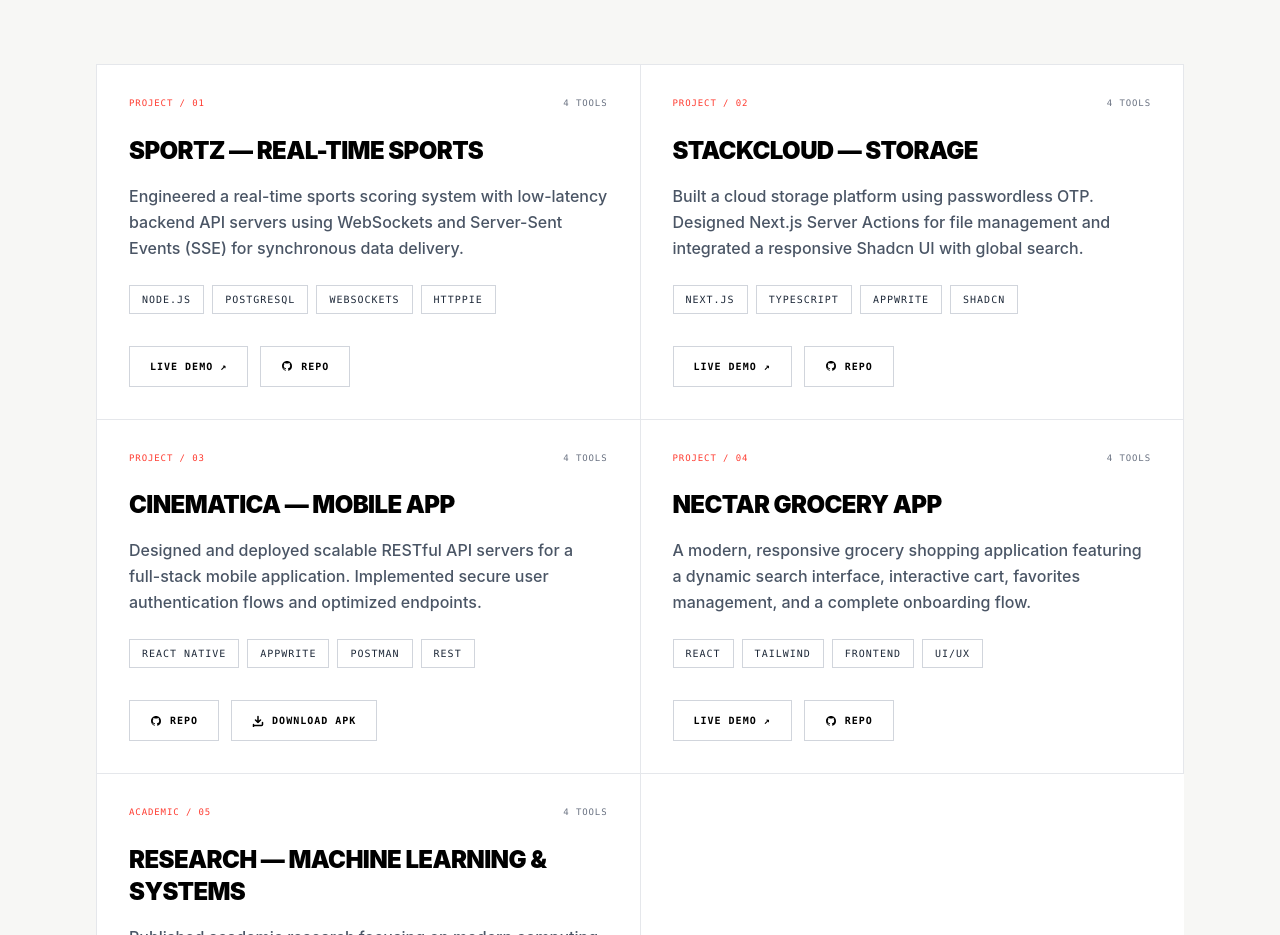
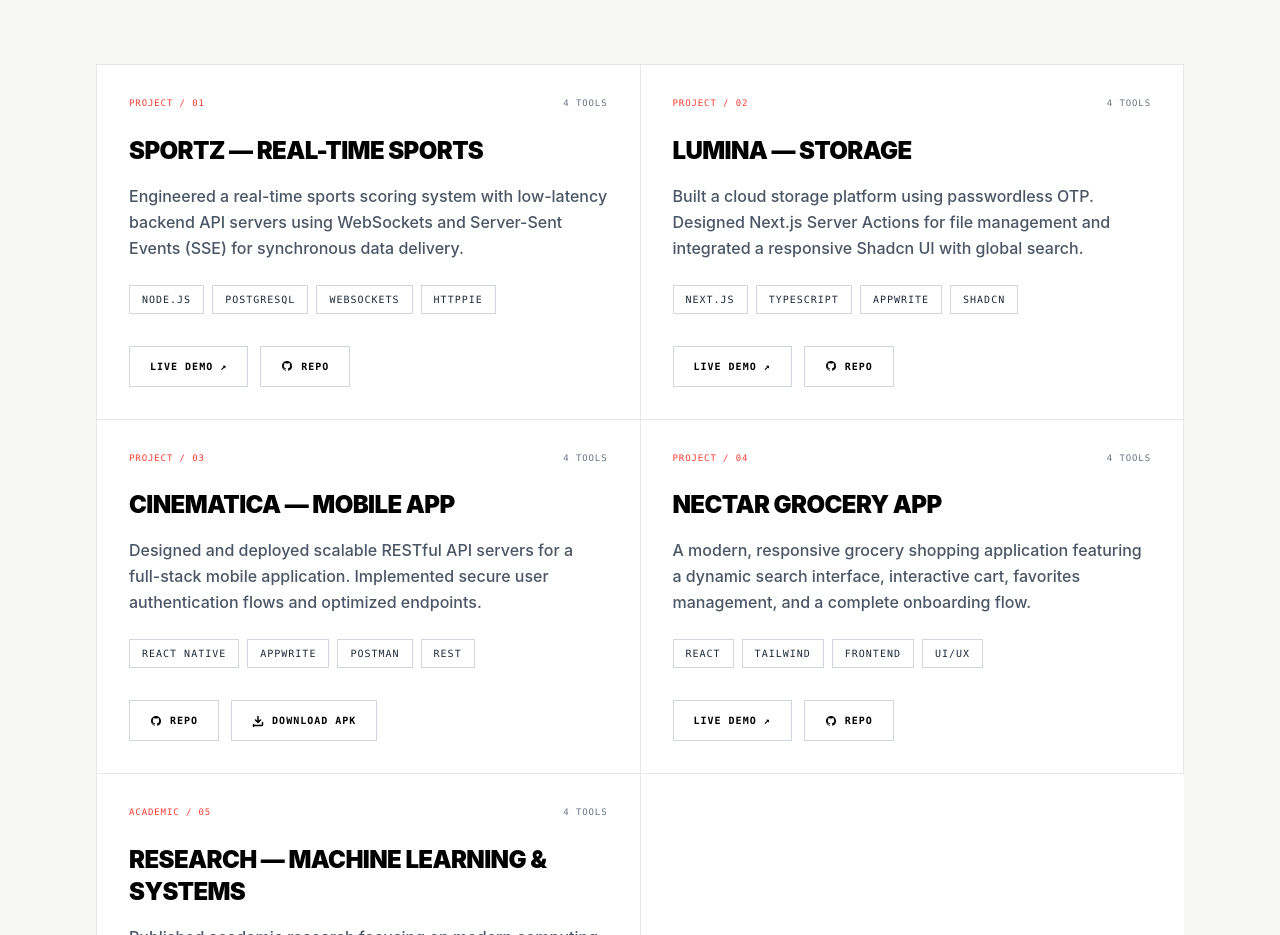
Before and after one commit to Jayant-Datta/Portfolio, a React app: page / in a window 1280 px wide. Shown: the part 3620-4555 px from the top of the page. Built offline with nearby package versions, Linux system fonts and the light colour scheme; the HTML template or start-up script is replaced by a standard one.

Commit message:
Fix typo

```diff
--- a/src/components/Projects.jsx
+++ b/src/components/Projects.jsx
@@ -13,7 +13,7 @@ const Projects = () => {
     },
     {
       id: '02',
-      title: 'STACKCLOUD — STORAGE',
+      title: 'LUMINA — STORAGE',
       description: 'Built a cloud storage platform using passwordless OTP. Designed Next.js Server Actions for file management and integrated a responsive Shadcn UI with global search.',
       tools: ['NEXT.JS', 'TYPESCRIPT', 'APPWRITE', 'SHADCN'],
       liveLink: 'https://stack-cloud-lake.vercel.app/auth',
```
